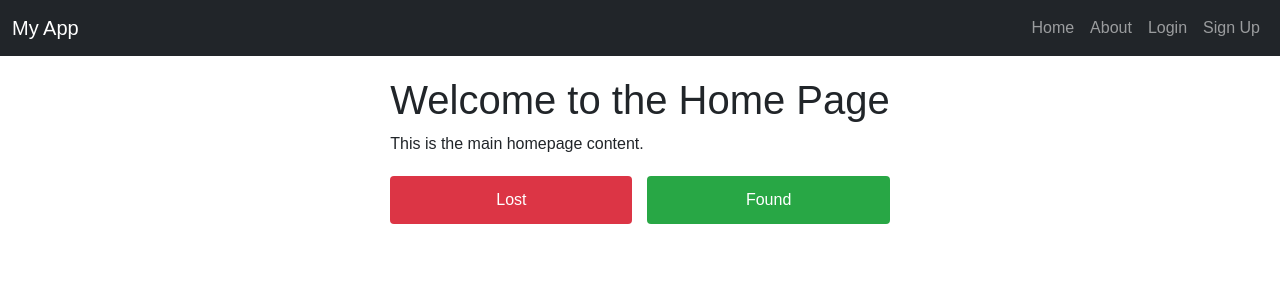
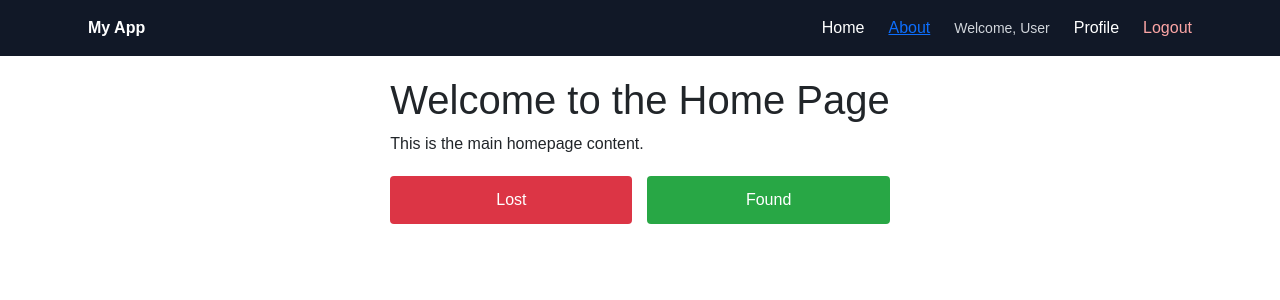
Before and after one commit to zulker01/peyechiFront, a React (Create React App) app: page / in a window 1280 px wide. Shown: the top 300 px of the page. Built offline with nearby package versions, Linux system fonts and the light colour scheme.

Commit message:
removed bootstrap

```diff
--- a/package.json
+++ b/package.json
@@ -8,9 +8,7 @@
     "@testing-library/react": "^16.3.0",
     "@testing-library/user-event": "^13.5.0",
     "axios": "^1.10.0",
-    "bootstrap": "^5.3.8",
     "react": "^19.1.0",
-    "react-bootstrap": "^2.10.10",
     "react-dom": "^19.1.0",
     "react-scripts": "^5.0.1",
     "web-vitals": "^2.1.4"
--- a/public/index.html
+++ b/public/index.html
@@ -15,6 +15,8 @@
       user's mobile device or desktop. See https://developers.google.com/web/fundamentals/web-app-manifest/
     -->
     <link rel="manifest" href="%PUBLIC_URL%/manifest.json" />
+    <!-- Tailwind CSS via CDN for utility classes -->
+    <script src="https://cdn.tailwindcss.com"></script>
     <!--
       Notice the use of %PUBLIC_URL% in the tags above.
       It will be replaced with the URL of the `public` folder during the build.
--- a/src/App.js
+++ b/src/App.js
@@ -10,7 +10,7 @@ import ProfilePage from './component/Profile/Profile';
 function App() {
   const [view, setView] = useState('home');    // default view is login
   const [token, setToken] = useState('');
-  const [currentUser,setCurrentUser] = useState(null)
+  const [currentUser,setCurrentUser] = useState('default')
 
   const handleLoginSuccess = (receivedToken,userData) => {  //set receivedToken parameter to global token
     setToken(receivedToken);
--- a/src/component/Profile/Profile.jsx
+++ b/src/component/Profile/Profile.jsx
@@ -2,9 +2,28 @@ import React from 'react';
 
 function ProfilePage({onSwitchToLogin}){
     return(
-        <div>
-            <h1>Profle sec</h1>
+        <div className="min-h-screen bg-gray-50 py-8">
+            <div className="max-w-2xl mx-auto bg-white shadow rounded-lg p-6">
+                <h1 className="text-2xl font-semibold text-gray-800 mb-6">Profile</h1>
+                <div className="grid grid-cols-[100px_1fr] gap-y-3">
+                    <div className="text-gray-500">Name</div>
+                    <div className="text-gray-900">testusername</div>
+                    <div className="text-gray-500">Email</div>
+                    <div className="text-gray-900">testEmail</div>
+                </div>
+                <div className="mt-8">
+                    <button
+                        type="button"
+                        className="inline-flex items-center px-4 py-2 rounded-md bg-blue-600 text-white hover:bg-blue-700 focus:outline-none focus:ring-2 focus:ring-blue-500"
+                        onClick={onSwitchToLogin}
+                    >
+                        Back to Login
+                    </button>
+                </div>
+            </div>
         </div>
+
+
     );
 }
 export default ProfilePage;
--- a/src/component/navbar/Navbar.jsx
+++ b/src/component/navbar/Navbar.jsx
@@ -1,39 +1,35 @@
 import React from 'react';
-import { Navbar, Nav, Container, NavDropdown } from 'react-bootstrap';
 
-function AppNavbar({ onSwitchToHome, onSwitchToLogin, onSwitchToSignup,onSwitchToProfile, currentUser, onLogout }) {
+function AppNavbar({ onSwitchToHome, onSwitchToLogin, onSwitchToSignup, onSwitchToProfile, currentUser, onLogout }) {
+  const userDisplayName = currentUser && (currentUser.username || currentUser.email || 'User');
+
   return (
-    <Navbar bg="dark" variant="dark" expand="lg" className="w-100">
-      <Container fluid>
-        <Navbar.Brand href="#" onClick={onSwitchToHome} style={{cursor: 'pointer'}}>My App</Navbar.Brand>
-        <Navbar.Toggle aria-controls="basic-navbar-nav" />
-        <Navbar.Collapse id="basic-navbar-nav">
-          <Nav className="ms-auto">
-            <Nav.Link onClick={onSwitchToHome} style={{cursor: 'pointer'}}>Home</Nav.Link>
-            <Nav.Link href="#about">About</Nav.Link>
+    <nav className="w-full bg-gray-900 text-white">
+      <div className="mx-auto max-w-6xl px-4">
+        <div className="h-14 flex items-center justify-between">
+          <button type="button" onClick={onSwitchToHome} className="font-semibold bg-transparent p-0 w-auto border-0">My App</button>
+
+          <div className="flex items-center gap-4">
+            <button type="button" onClick={onSwitchToHome} className="hover:text-gray-300 bg-transparent p-0 w-auto border-0">Home</button>
+            <a href="#about" className="hover:text-gray-300">About</a>
             {currentUser ? (
-              <NavDropdown
-                title={`Welcome, ${currentUser.username || currentUser.email || 'User'}`}
-                id="user-nav-dropdown"
-                align="end"
-              >
-                <NavDropdown.Item onClick={onSwitchToProfile}>Profie</NavDropdown.Item>
-                <NavDropdown.Item href="#settings">Settings</NavDropdown.Item>
-                <NavDropdown.Divider />
-                <NavDropdown.Item onClick={onLogout}>Logout</NavDropdown.Item>
-              </NavDropdown>
+              <>
+                <span className="text-sm text-gray-300">Welcome, {userDisplayName}</span>
+                <button type="button" onClick={onSwitchToProfile} className="hover:text-gray-300 bg-transparent p-0 w-auto border-0">Profile</button>
+                <button type="button" onClick={onLogout} className="text-red-300 hover:text-red-200 bg-transparent p-0 w-auto border-0">Logout</button>
+              </>
             ) : (
               <>
-                <Nav.Link onClick={onSwitchToLogin} style={{cursor: 'pointer'}}>Login</Nav.Link>
+                <button type="button" onClick={onSwitchToLogin} className="hover:text-gray-300 bg-transparent p-0 w-auto border-0">Login</button>
                 {onSwitchToSignup && (
-                  <Nav.Link onClick={onSwitchToSignup} style={{cursor: 'pointer'}}>Sign Up</Nav.Link>
+                  <button type="button" onClick={onSwitchToSignup} className="hover:text-gray-300 bg-transparent p-0 w-auto border-0">Sign Up</button>
                 )}
               </>
             )}
-          </Nav>
-        </Navbar.Collapse>
-      </Container>
-    </Navbar>
+          </div>
+        </div>
+      </div>
+    </nav>
   );
 }
 
```
Also changed, not shown: 1 other file (tests, documents, lock files or other folders).
